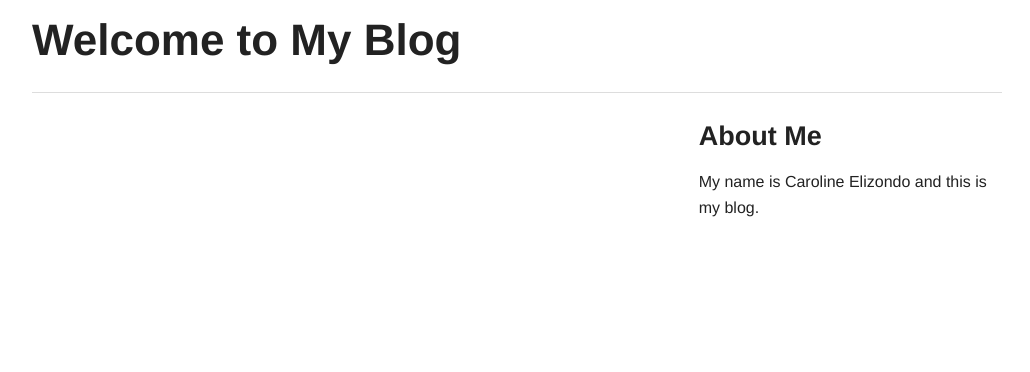
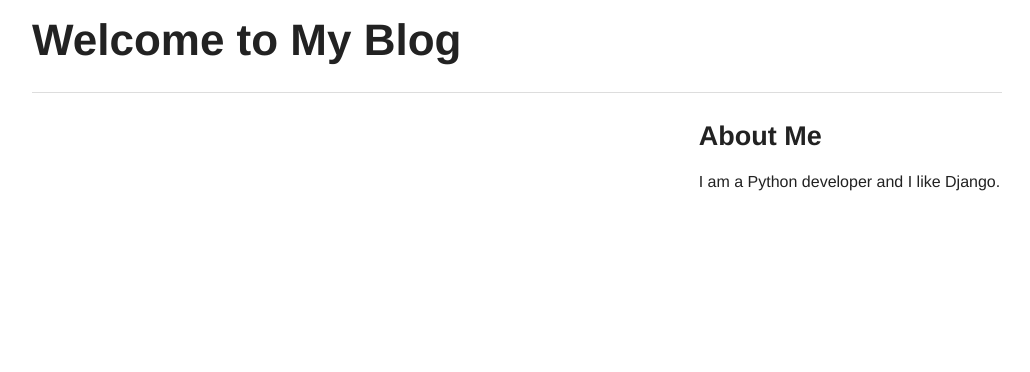
Before and after one commit to sandiegopython/test-driven-django-development, a Django app: page / in a window 1280 px wide. Shown: the top 372 px of the page, without its empty margins (123-1153 px from the left). Run offline with Django 3.2, Linux system fonts and the light colour scheme; data that the repository does not hold is empty.

Commit message:
Fixed the Caroline Elizondo message

```diff
--- a/myblog/templates/base.html
+++ b/myblog/templates/base.html
@@ -20,7 +20,7 @@
 
         <div class="large-4 columns">
             <h3>About Me</h3>
-            <p>My name is Caroline Elizondo and this is my blog.</p>
+            <p>I am a Python developer and I like Django.</p>
         </div>
 
     </section>
```
